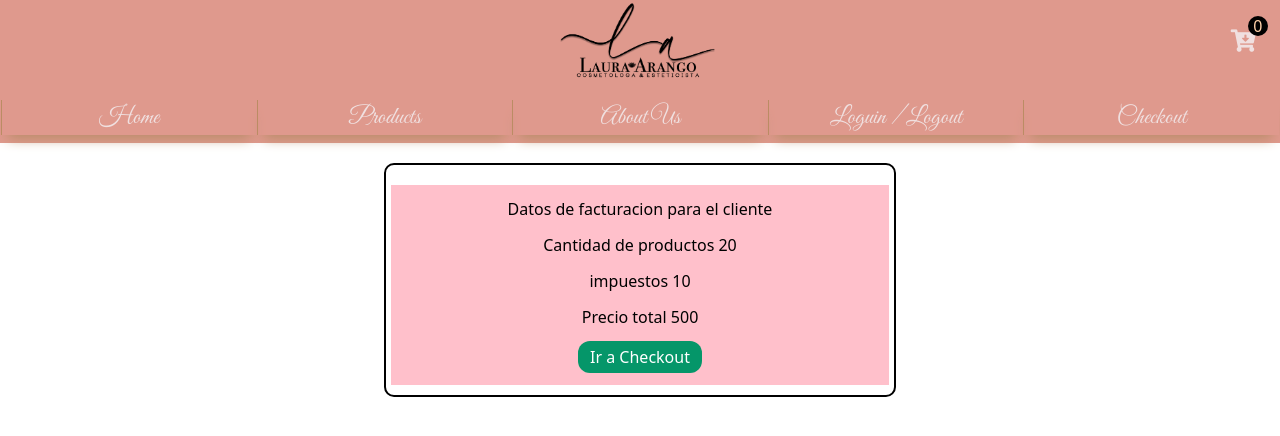
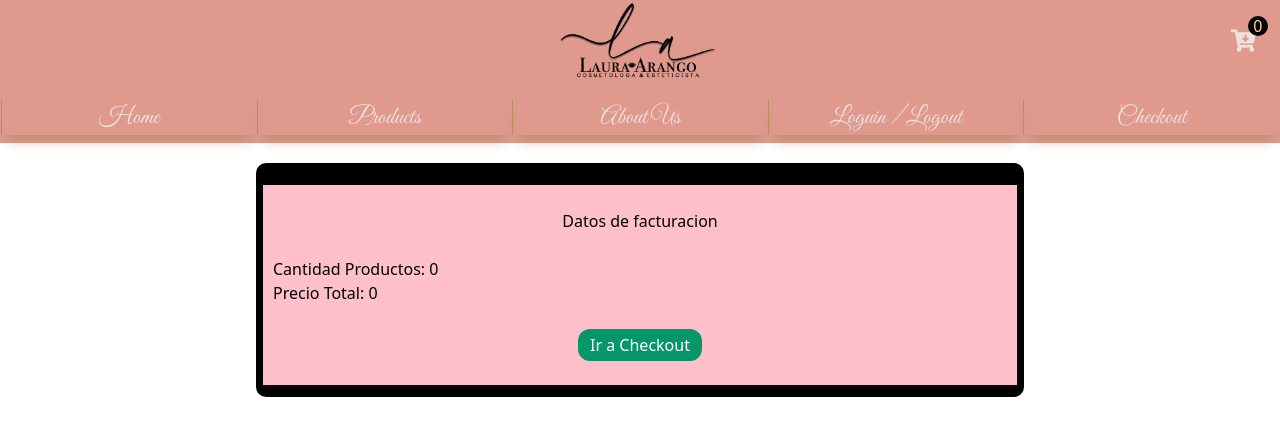
Before and after one commit to jayad23/projectEcommerce, a React (Create React App) app: page /cart in a window 1280 px wide. Shown: the top 436 px of the page. Built offline with nearby package versions, Linux system fonts and the light colour scheme; the HTML template or start-up script is replaced by a standard one.

Commit message:
cambios en el cart

```diff
--- a/src/Components/ProductsCart/ProductsCart.jsx
+++ b/src/Components/ProductsCart/ProductsCart.jsx
@@ -20,7 +20,7 @@ const ProductsCart = ( ) => {
 
                         <div key={x.idCard} className={x !== false ? "products-cart" : "hidden"}>
                             <img src={ x !== false && x.imgs["img1"]} alt="" />
-                            <h2>{x.name}</h2>
+                            <h2 className="product-name">{x.name}</h2>
                             <h2>{`$ ${x.price}`}</h2>
                             <h2>{ `Cantidad: ${x.amount}` }</h2>
                             <button onClick={()=> dispatch ({type:"REMOVE_ONE", payload:  x })}>quitar</button>
@@ -31,10 +31,11 @@ const ProductsCart = ( ) => {
                     )
                 }
                         <div className="facturacion">
-                            <h2>Datos de facturacion para el cliente</h2>
-                            <h3>Cantidad de productos 20</h3>
-                            <h4>impuestos 10</h4>
-                            <h4>Precio total 500</h4>
+                            <h2>Datos de facturacion</h2>
+                           <div className="datos">
+                            <h3>{`Cantidad Productos: ${state.cart.length}`}</h3>
+                            <h4>{`Precio Total: ${state.priceTotal}`}</h4>
+                           </div>
                            <Link to="/checkout"> <button className="py-1 px-3 bg-green-600 text-white rounded-xl">Ir a Checkout</button></Link>
                         </div>
             </div>
--- a/src/Components/ProductsCart/ProductsCart.styles.css
+++ b/src/Components/ProductsCart/ProductsCart.styles.css
@@ -1,7 +1,7 @@
 
 
 .productoss{
-    width: 40%;
+    width: 60%;
     border: 2px solid black;
     border-radius: 10px;
     display: flex;
@@ -11,12 +11,13 @@
     align-items: center;
     margin: auto;
     padding: 10px 5px;
+    background-color: black;
 }
 
 .products-cart{
     width: 100%;
-    background-color: steelblue;
-    margin-top: 10px;
+    background-color: pink;
+    margin-top: 5px;
     display: flex;
     justify-content: space-between;
     align-items: center;
@@ -27,6 +28,11 @@
     width: 50px;
     height: 50px;
     border-radius: 50%;
+}
+
+.products-cart>.product-name{
+    width: 30%;
+    text-align: center;
 }
 
 .hidden{
@@ -44,3 +50,11 @@
     justify-content: space-evenly;
     align-items: center;
 }
+.datos{
+    display: flex;
+    flex-direction: column;
+    align-items: flex-start;
+    width: 100%;
+    justify-content: space-evenly;
+    padding-left: 10px;
+}
```
